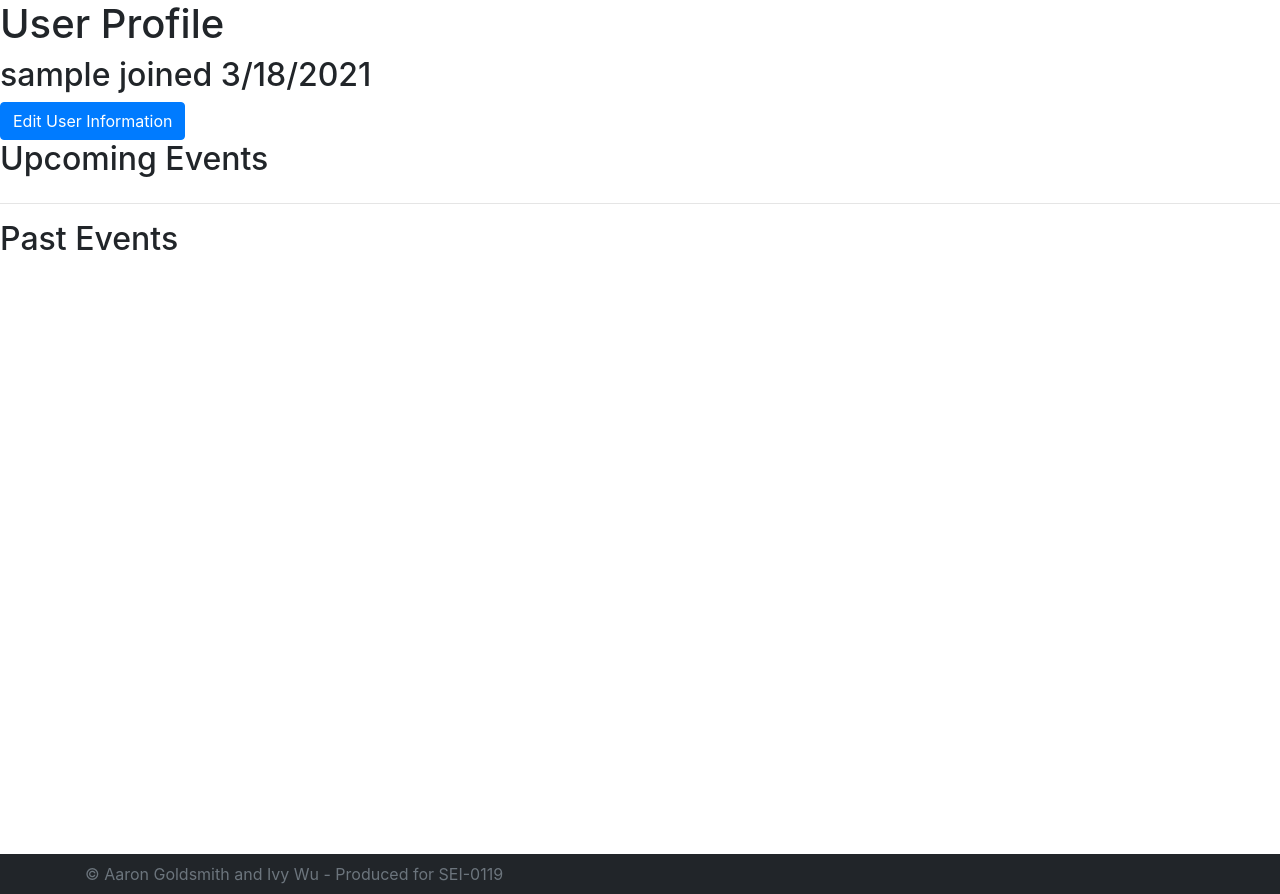
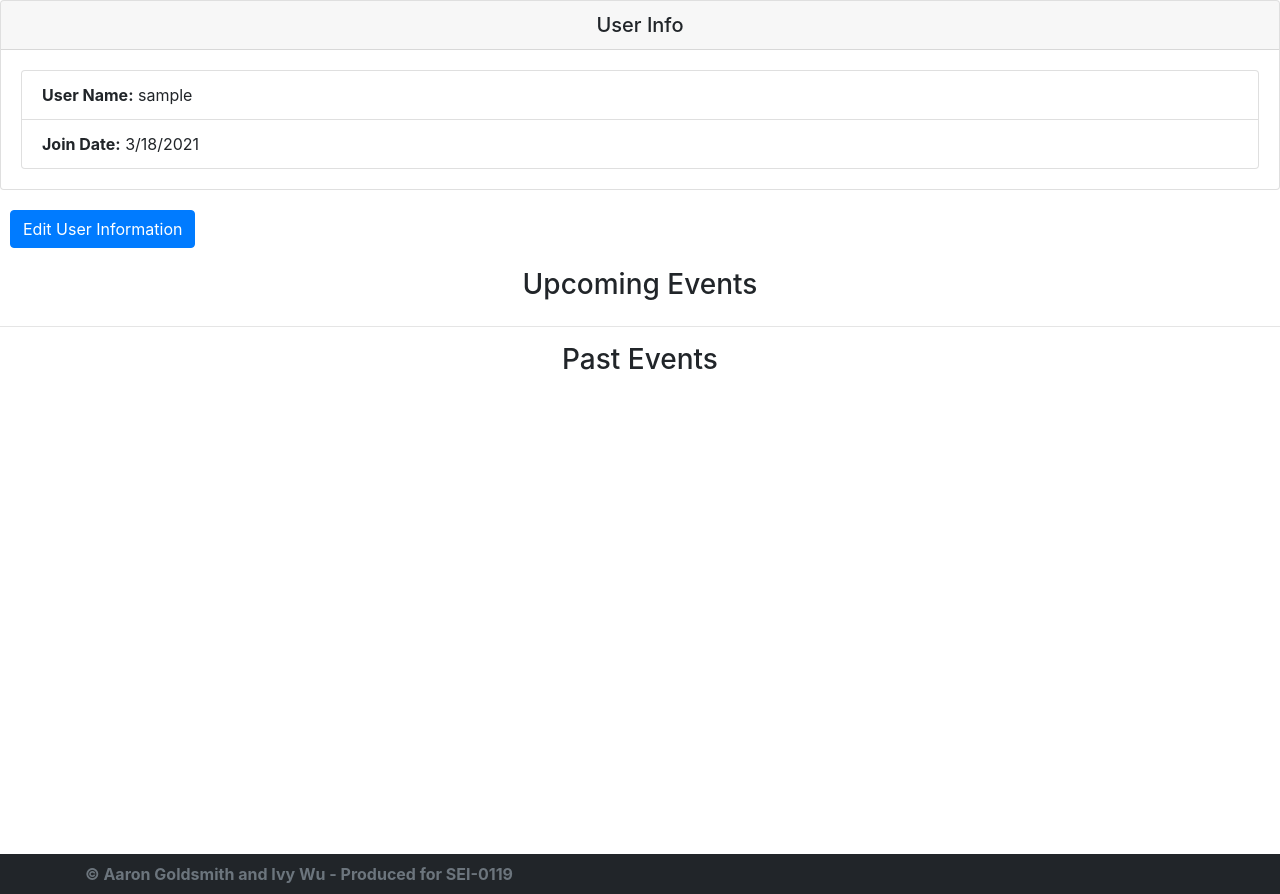
Before and after one commit to AaronGoldsmith1/jobber, a Django app: page /accounts/profile/ in a window 1280 px wide. Shown: the part 56-950 px from the top of the page. Run offline with Django 3.2, Linux system fonts and the light colour scheme; the visitor is signed in with stand-in values (Sample User, id 1); data that the repository does not hold is empty; some libraries are stand-ins or nearby versions.

Commit message:
update profile page

```diff
--- a/main_app/static/css/style.css
+++ b/main_app/static/css/style.css
@@ -79,3 +79,16 @@
   border-top: 10px solid transparent;
   border-bottom: 10px solid transparent;
 }
+
+span {
+  font-weight: bold;
+}
+
+.user-detail--card {
+  margin-bottom: 20px
+}
+
+.user-detail--edit-button {
+  margin-bottom: 20px;
+  margin-left: 10px;
+}
--- a/main_app/templates/user/profile.html
+++ b/main_app/templates/user/profile.html
@@ -8,10 +8,19 @@
   </div>
 {% endfor %}
 
-<h1>User Profile</h1>
-<h2>{{username}} joined {{join_date}}</h2>
 
-<button type="button" class="btn btn-primary" data-toggle="modal" data-target="#exampleModal">
+<div class="card user-detail--card">
+  <h5 class="card-header text-center">User Info</h5>
+  <div class="card-body">
+    <ul class="list-group">
+      <li class="list-group-item"><span class="user-detail">User Name:</span> {{username}} </li>
+      <li class="list-group-item"><span class="user-detail">Join Date:</span> {{join_date}}</li>
+    </ul>
+  </div>
+</div>
+
+
+<button type="button" class="btn btn-primary user-detail--edit-button" data-toggle="modal" data-target="#exampleModal">
     Edit User Information
 </button>
 
@@ -41,8 +50,8 @@
     </div>
 </div>
 
-<h2>Upcoming Events</h2>
-<div class="row">
+<h3 class="text-center">Upcoming Events</h3>
+<div class="row event-cards">
   {% for event in upcoming %}
     <div class="col-sm-3">
       <div class="card">
@@ -57,8 +66,8 @@
   {% endfor %}
 </div>
 <hr>
-<h2>Past Events</h2>
-<div class="row">
+<h3 class="text-center">Past Events</h3>
+<div class="row event-cards">
   {% for event in passed %}
     <div class="col-sm-3">
       <div class="card">
```
